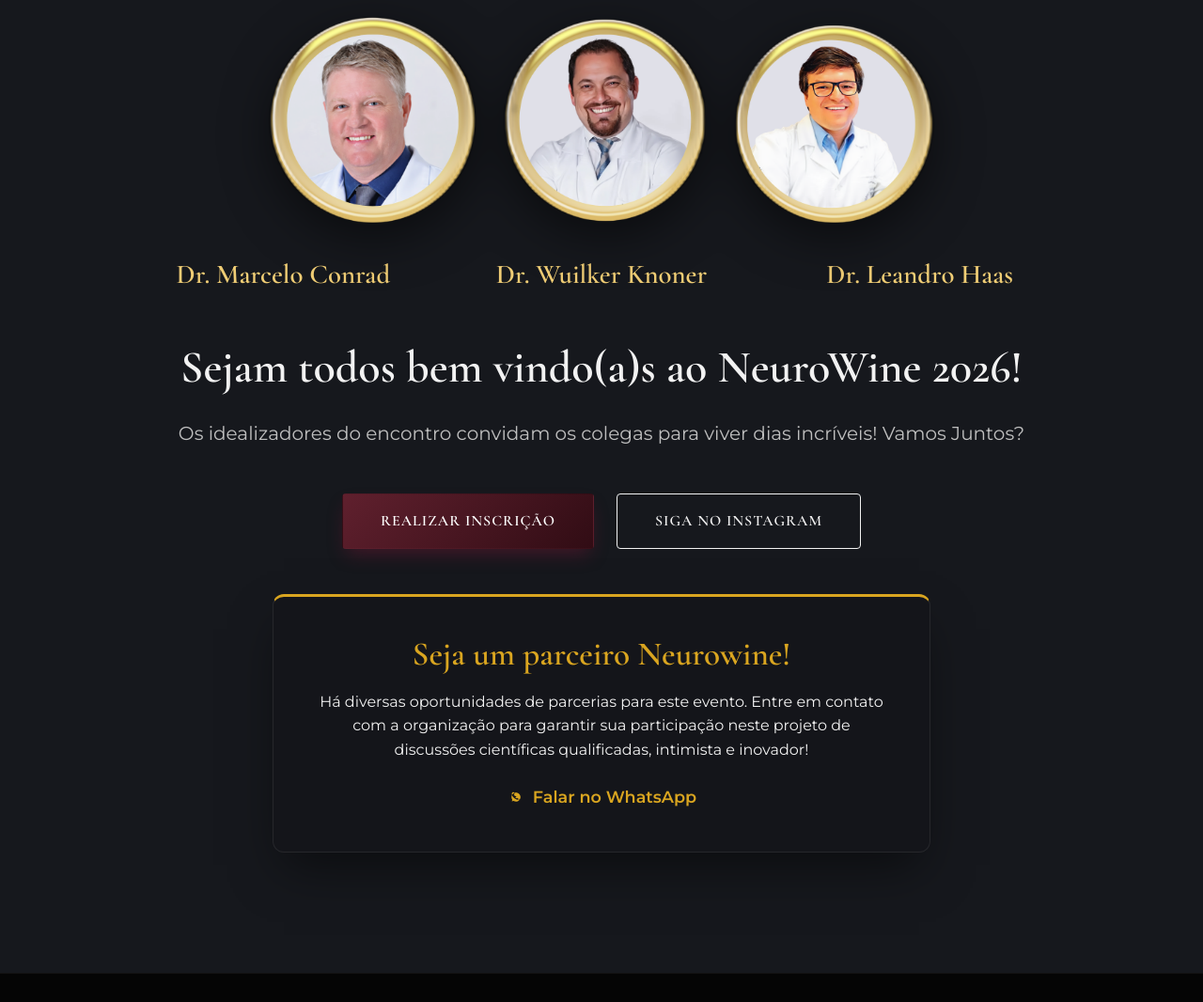
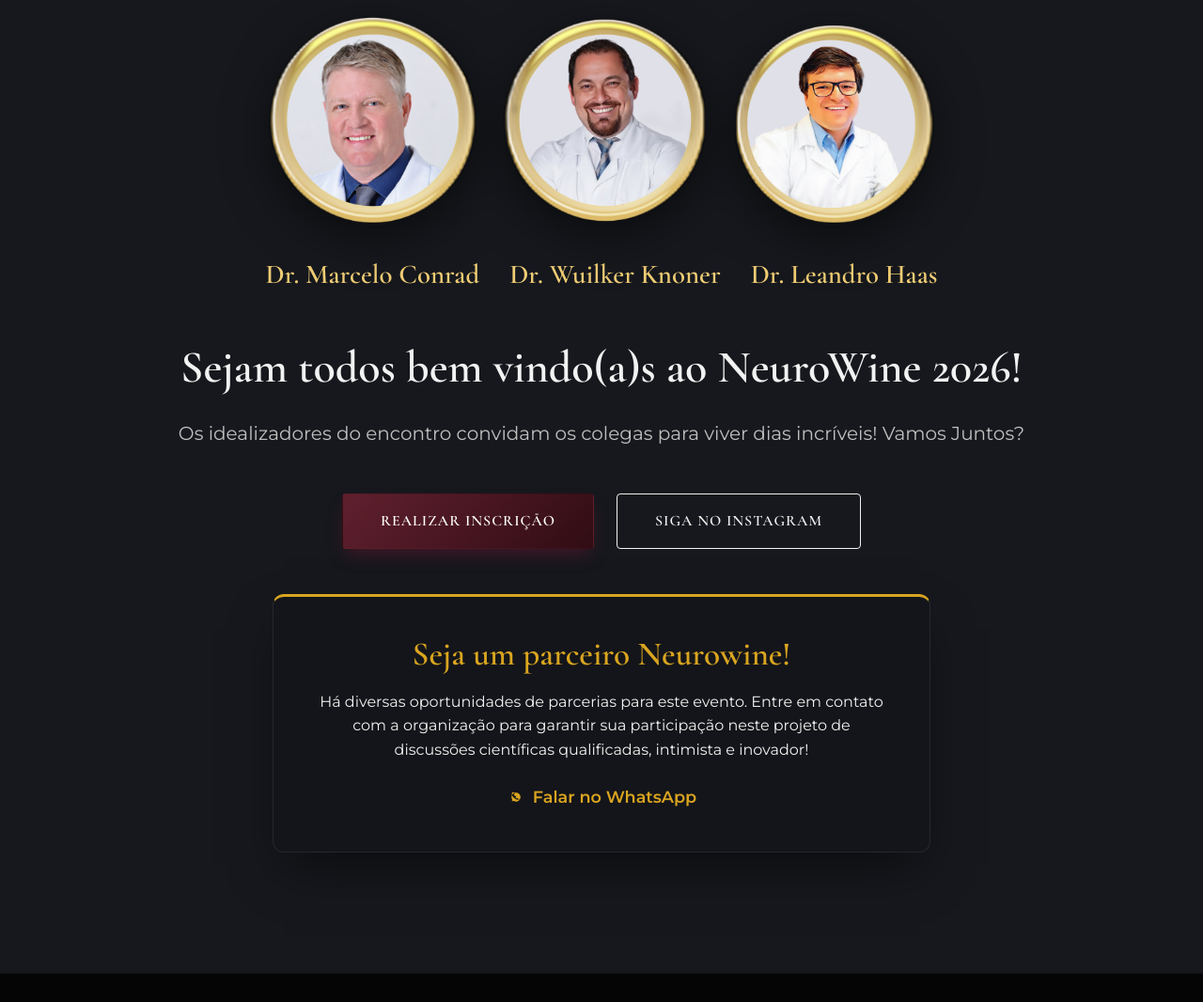
Before and after one commit to wuilkerkc/neurowine, a plain HTML site: page index.html in a window 1280 px wide. Shown: the part 4136-5202 px from the top of the page at 94% size. Drawn offline with nearby package versions, Linux system fonts and the light colour scheme; some icons are missing.

Commit message:
ajuste layout nomes organizadores

```diff
--- a/index.html
+++ b/index.html
@@ -203,9 +203,9 @@
                 <div class="organizers-container reveals-on-scroll">
                     <img src="organizers_clean.png" alt="Organizadores do NeuroWine" class="organizers-img">
                     <div class="organizers-names-grid">
-                        <span>Dr. Marcelo Conrad</span>
-                        <span>Dr. Wuilker Knoner</span>
-                        <span>Dr. Leandro Haas</span>
+                        <span class="org-name-left">Dr. Marcelo Conrad</span>
+                        <span class="org-name-center">Dr. Wuilker Knoner</span>
+                        <span class="org-name-right">Dr. Leandro Haas</span>
                     </div>
                 </div>
 
--- a/styles.css
+++ b/styles.css
@@ -701,16 +701,30 @@
 }
 
 .organizers-names-grid {
-    display: grid;
-    grid-template-columns: 1fr 1fr 1fr;
+    display: flex;
+    justify-content: center;
+    align-items: center;
     width: 100%;
     max-width: 1000px;
-    gap: 1rem;
-    text-align: center;
+    gap: 3rem; /* Espaço base entre eles */
     color: var(--color-gold-light);
     font-family: var(--font-heading);
     font-size: 1.8rem;
     font-weight: 600;
+}
+
+.org-name-left {
+    text-align: right;
+    margin-right: -1rem; /* Aproxima do centro */
+}
+
+.org-name-center {
+    text-align: center;
+}
+
+.org-name-right {
+    text-align: left;
+    margin-left: -1rem; /* Aproxima do centro */
 }
 
 .cta-header-icon {
@@ -911,6 +925,12 @@
     .organizers-names-grid {
         font-size: 1rem;
         gap: 0.5rem;
+        flex-direction: column; /* Em telas muito pequenas empilha */
+    }
+
+    .org-name-left, .org-name-right {
+        margin: 0;
+        text-align: center;
     }
 }
 
```
